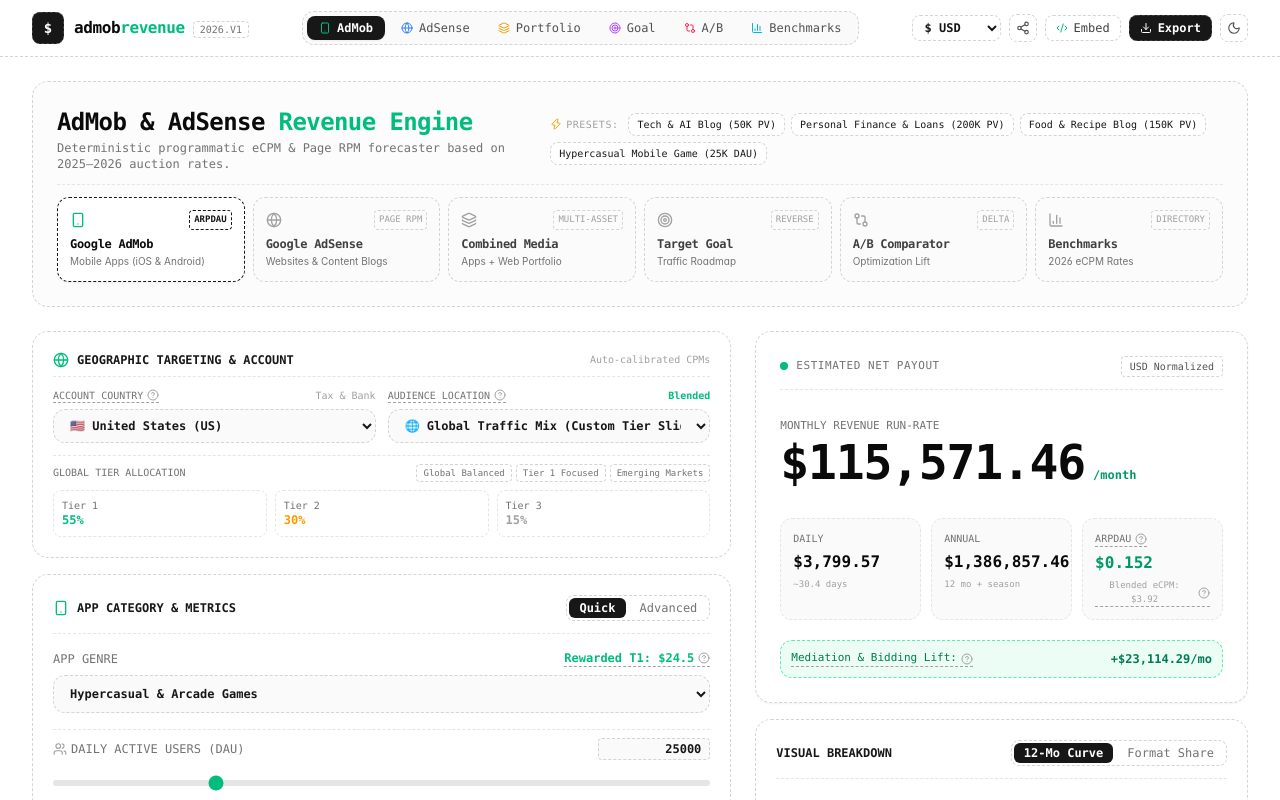
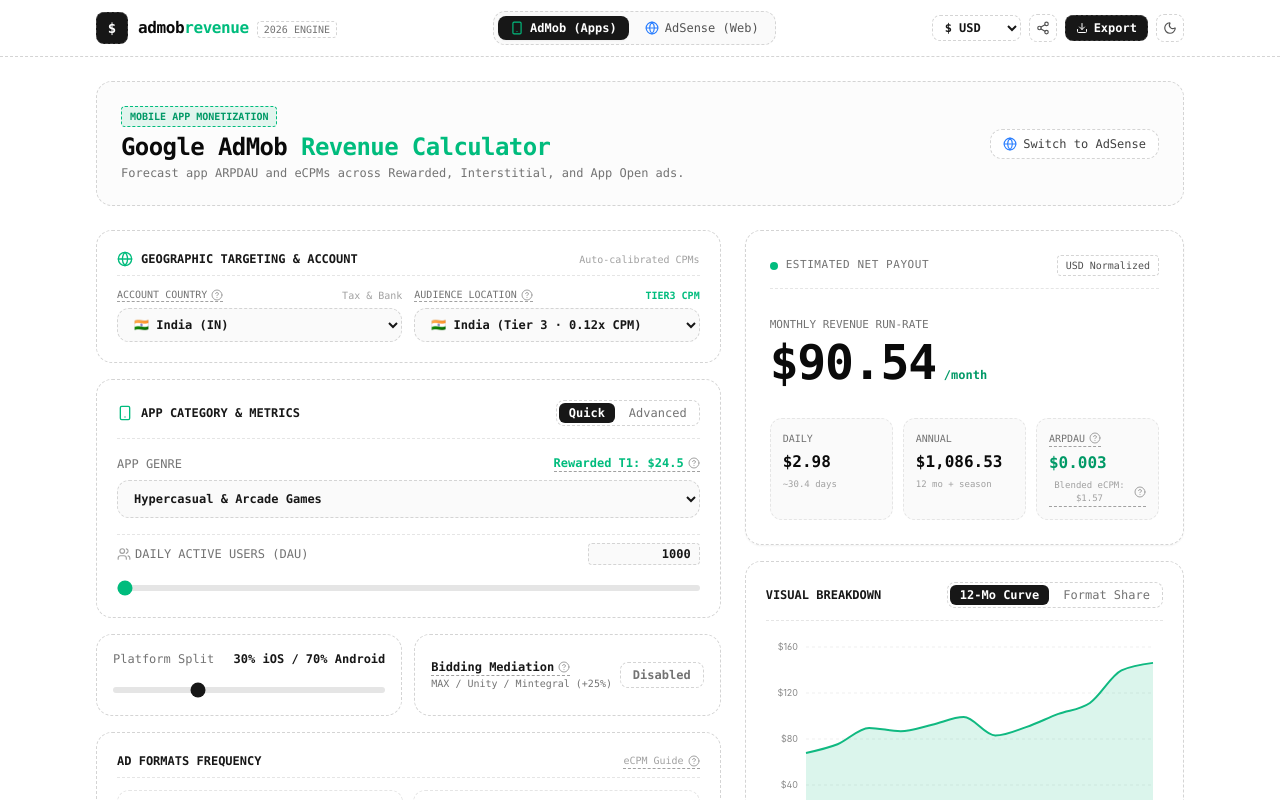
Before and after one commit to sumit-dev06/admobrevenue, a React (Vite) app: page / in a window 1280 px wide. Shown: the top 800 px of the page. Built offline with nearby package versions, Linux system fonts and the light colour scheme.

Commit message:
Streamline website into 2 dedicated pages: Google AdMob and Google AdSense

```diff
--- a/src/App.tsx
+++ b/src/App.tsx
@@ -1,21 +1,14 @@
 import React, { useState, useEffect, useMemo } from "react";
 import {
-  PlatformMode,
   CurrencyCode,
   AdSenseInputs,
   AdMobInputs,
 } from "./types";
 import { calculateAdSenseRevenue, calculateAdMobRevenue } from "./utils/adCalculations";
-import { QUICK_PRESETS } from "./data/presets";
 import { copyShareableLink } from "./utils/export";
 import { Navbar } from "./components/Navbar";
-import { ModeSelector } from "./components/ModeSelector";
 import { AdMobCalculator } from "./components/AdMobCalculator";
 import { AdSenseCalculator } from "./components/AdSenseCalculator";
-import { PortfolioCalculator } from "./components/PortfolioCalculator";
-import { ReverseGoalCalculator } from "./components/ReverseGoalCalculator";
-import { ScenarioComparator } from "./components/ScenarioComparator";
-import { BenchmarksExplorer } from "./components/BenchmarksExplorer";
 import { RevenueSummaryCard } from "./components/RevenueSummaryCard";
 import { RevenueCharts } from "./components/RevenueCharts";
 import { OptimizationTips } from "./components/OptimizationTips";
@@ -29,11 +22,13 @@
 import { Footer } from "./components/Footer";
 import {
   CheckCircle2,
+  Smartphone,
+  Globe,
   Zap,
 } from "lucide-react";
 
 export function App() {
-  // Theme state (Defaults to clean light mode, persists toggle)
+  // Theme state: defaults to clean light mode
   const [isDarkMode, setIsDarkMode] = useState<boolean>(() => {
     if (typeof window !== "undefined") {
       const saved = localStorage.getItem("adrev_theme");
@@ -46,48 +41,52 @@
   // Currency
   const [currency, setCurrency] = useState<CurrencyCode>("USD");
 
-  // Mode (Default to AdMob)
-  const [activeMode, setActiveMode] = useState<PlatformMode>("admob");
+  // Dedicated 2-Page Mode: "admob" (Apps) or "adsense" (Websites)
+  const [activePlatform, setActivePlatform] = useState<"admob" | "adsense">("admob");
 
   // Modals
   const [isEmbedOpen, setIsEmbedOpen] = useState<boolean>(false);
   const [isExportOpen, setIsExportOpen] = useState<boolean>(false);
   const [toastMessage, setToastMessage] = useState<string | null>(null);
 
-  // AdMob Inputs (Default Primary)
+  // AdMob Inputs (Page 1)
   const [adMobInputs, setAdMobInputs] = useState<AdMobInputs>({
     mode: "quick",
-    dau: 25000,
+    dau: 1000,
     categoryId: "hypercasual-games",
-    geoDistribution: { tier1: 55, tier2: 30, tier3: 15 },
-    platformSplit: { ios: 45, android: 55 },
-    sessionsPerUserPerDay: 4.0,
-    sessionDurationMinutes: 5.5,
+    accountCountry: "IN",
+    targetCountry: "IN",
+    geoDistribution: { tier1: 0, tier2: 0, tier3: 100 },
+    platformSplit: { ios: 30, android: 70 },
+    sessionsPerUserPerDay: 3.5,
+    sessionDurationMinutes: 5.0,
     adFormats: {
       rewardedVideo: { enabled: true, impressionsPerUserPerDay: 2.0 },
-      interstitial: { enabled: true, impressionsPerUserPerSession: 1.2 },
-      appOpen: { enabled: true, impressionsPerUserPerDay: 1.5 },
-      rewardedInterstitial: { enabled: true, impressionsPerUserPerDay: 0.5 },
+      interstitial: { enabled: false, impressionsPerUserPerSession: 1.0 },
+      appOpen: { enabled: false, impressionsPerUserPerDay: 1.0 },
+      rewardedInterstitial: { enabled: false, impressionsPerUserPerDay: 0.5 },
       native: { enabled: false, impressionsPerUserPerDay: 0 },
-      banner: { enabled: true, refreshIntervalSeconds: 30, showPerSessionMinutes: 4.0 },
+      banner: { enabled: false, refreshIntervalSeconds: 30, showPerSessionMinutes: 4.0 },
     },
-    hasMediation: true,
+    hasMediation: false,
     fillRate: 95,
     selectedMonth: new Date().getMonth(),
     useSeasonality: true,
   });
 
-  // AdSense Inputs
+  // AdSense Inputs (Page 2)
   const [adSenseInputs, setAdSenseInputs] = useState<AdSenseInputs>({
     mode: "quick",
-    monthlyPageviews: 100000,
+    monthlyPageviews: 50000,
     pagesPerVisit: 1.8,
     categoryId: "tech-software-ai",
-    geoDistribution: { tier1: 70, tier2: 20, tier3: 10 },
-    deviceDistribution: { mobile: 60, desktop: 35, tablet: 5 },
+    accountCountry: "US",
+    targetCountry: "ALL",
+    geoDistribution: { tier1: 60, tier2: 25, tier3: 15 },
+    deviceDistribution: { mobile: 65, desktop: 30, tablet: 5 },
     selectedUnits: {
       leaderboard: 1,
-      inArticle: 3,
+      inArticle: 2,
       sidebar: 1,
       anchorAd: true,
       vignetteAd: true,
@@ -99,7 +98,7 @@
     useSeasonality: true,
   });
 
-  // Apply dark mode class
+  // Apply dark mode class to html root
   useEffect(() => {
     if (isDarkMode) {
       document.documentElement.classList.add("dark");
@@ -110,28 +109,37 @@
     }
   }, [isDarkMode]);
 
-  // URL parameters
+  // Sync URL parameters & history
   useEffect(() => {
     if (typeof window !== "undefined") {
       const searchParams = new URLSearchParams(window.location.search);
+      const pageParam = searchParams.get("page") as "admob" | "adsense";
+      if (pageParam === "admob" || pageParam === "adsense") {
+        setActivePlatform(pageParam);
+      }
       const calcParam = searchParams.get("calc");
-      const modeParam = searchParams.get("mode") as PlatformMode;
-      if (modeParam && ["adsense", "admob", "portfolio", "goal", "compare", "benchmarks"].includes(modeParam)) {
-        setActiveMode(modeParam);
-      }
       if (calcParam) {
         try {
           const parsed = JSON.parse(atob(calcParam));
           if (parsed.adSenseInputs) setAdSenseInputs(parsed.adSenseInputs);
           if (parsed.adMobInputs) setAdMobInputs(parsed.adMobInputs);
-          if (parsed.activeMode) setActiveMode(parsed.activeMode);
-          showToast("Shared calculation configuration loaded!");
+          if (parsed.activePlatform) setActivePlatform(parsed.activePlatform);
+          showToast("Configuration loaded from link!");
         } catch (e) {
-          console.error("Failed to parse shared URL parameters", e);
+          console.error("Failed to parse URL config", e);
         }
       }
     }
   }, []);
+
+  const handlePlatformChange = (p: "admob" | "adsense") => {
+    setActivePlatform(p);
+    if (typeof window !== "undefined") {
+      const url = new URL(window.location.href);
+      url.searchParams.set("page", p);
+      window.history.replaceState({}, "", url.toString());
+    }
+  };
 
   const showToast = (msg: string) => {
     setToastMessage(msg);
@@ -140,12 +148,12 @@
 
   const handleShare = () => {
     const success = copyShareableLink({
-      activeMode,
+      activePlatform,
       adSenseInputs,
       adMobInputs,
     });
     if (success) {
-      showToast("Link copied to clipboard! Share your calculation anywhere.");
+      showToast("Link copied to clipboard!");
     }
   };
 
@@ -153,29 +161,12 @@
   const admobResults = useMemo(() => calculateAdMobRevenue(adMobInputs), [adMobInputs]);
   const adSenseResults = useMemo(() => calculateAdSenseRevenue(adSenseInputs), [adSenseInputs]);
 
-  const applyPreset = (preset: (typeof QUICK_PRESETS)[0]) => {
-    if (preset.type === "adsense") {
-      setActiveMode("adsense");
-      setAdSenseInputs((prev) => ({
-        ...prev,
-        ...preset.params,
-      }));
-    } else {
-      setActiveMode("admob");
-      setAdMobInputs((prev) => ({
-        ...prev,
-        ...preset.params,
-      }));
-    }
-    showToast(`Loaded preset: ${preset.name}`);
-  };
-
   return (
-    <div className="min-h-screen flex flex-col bg-white dark:bg-neutral-950 text-neutral-900 dark:text-neutral-100 selection:bg-neutral-900 selection:text-white dark:selection:bg-white dark:selection:text-neutral-950 font-sans transition-colors duration-200">
+    <div className="min-h-screen flex flex-col bg-white dark:bg-neutral-950 text-neutral-900 dark:text-neutral-100 selection:bg-neutral-900 selection:text-white dark:selection:bg-white dark:selection:text-neutral-950 font-sans transition-colors duration-150">
       {/* Toast Notification */}
       {toastMessage && (
-        <div className="fixed bottom-6 right-6 z-50 flex items-center gap-2 bg-neutral-900 text-white px-4 py-2.5 rounded-xl border border-dashed border-neutral-700 text-xs font-mono font-semibold shadow-xl animate-fade-in">
-          <CheckCircle2 className="w-3.5 h-3.5 text-emerald-400" />
+        <div className="fixed bottom-6 right-6 z-50 flex items-center gap-2 bg-neutral-900 text-white dark:bg-white dark:text-neutral-950 px-4 py-2.5 rounded-xl border border-dashed border-neutral-700 dark:border-neutral-300 text-xs font-mono font-semibold shadow-xl">
+          <CheckCircle2 className="w-3.5 h-3.5 text-emerald-500" />
           <span>{toastMessage}</span>
         </div>
       )}
@@ -189,58 +180,79 @@
         onOpenEmbed={() => setIsEmbedOpen(true)}
         onOpenExport={() => setIsExportOpen(true)}
         onShare={handleShare}
-        activePlatform={activeMode}
-        onPlatformChange={setActiveMode}
+        activePlatform={activePlatform}
+        onPlatformChange={handlePlatformChange}
       />
 
       {/* Main Container */}
-      <main className="flex-1 max-w-7xl w-full mx-auto px-4 sm:px-6 lg:px-8 py-6 space-y-6 pb-28 lg:pb-8">
-        {/* Top Minimalist Header */}
-        <section className="border border-dashed border-neutral-300 dark:border-neutral-800 rounded-2xl p-5 sm:p-6 bg-neutral-50/50 dark:bg-neutral-900/30 space-y-3">
-          <div className="flex flex-col sm:flex-row sm:items-center justify-between gap-3 pb-3 border-b border-dashed border-neutral-200 dark:border-neutral-800">
+      <main className="flex-1 max-w-6xl w-full mx-auto px-4 sm:px-6 lg:px-8 py-6 space-y-6 pb-28 lg:pb-8">
+        {/* Page Banner */}
+        <section className="border border-dashed border-neutral-300 dark:border-neutral-800 rounded-2xl p-5 sm:p-6 bg-neutral-50/50 dark:bg-neutral-900/30">
+          <div className="flex flex-col sm:flex-row sm:items-center justify-between gap-3">
             <div>
+              <div className="flex items-center gap-2 mb-1">
+                {activePlatform === "admob" ? (
+                  <span className="px-2 py-0.5 text-[10px] font-mono font-bold uppercase rounded border border-dashed border-emerald-500 text-emerald-600 dark:text-emerald-400 bg-emerald-500/10">
+                    Mobile App Monetization
+                  </span>
+                ) : (
+                  <span className="px-2 py-0.5 text-[10px] font-mono font-bold uppercase rounded border border-dashed border-blue-500 text-blue-600 dark:text-blue-400 bg-blue-500/10">
+                    Website & Blog Monetization
+                  </span>
+                )}
+              </div>
+
               <h1 className="text-xl sm:text-2xl font-black font-mono tracking-tight text-neutral-950 dark:text-white">
-                AdMob & AdSense <span className="text-emerald-500">Revenue Engine</span>
+                {activePlatform === "admob" ? (
+                  <>
+                    Google AdMob <span className="text-emerald-500">Revenue Calculator</span>
+                  </>
+                ) : (
+                  <>
+                    Google AdSense <span className="text-blue-500">Revenue Calculator</span>
+                  </>
+                )}
               </h1>
               <p className="text-xs text-neutral-500 font-mono mt-0.5">
-                Deterministic programmatic eCPM & Page RPM forecaster based on 2025–2026 auction rates.
+                {activePlatform === "admob"
+                  ? "Forecast app ARPDAU and eCPMs across Rewarded, Interstitial, and App Open ads."
+                  : "Forecast website Page RPM across 26 niches, ad placements, and audience locations."}
               </p>
             </div>
 
-            {/* Quick Presets */}
-            <div className="flex flex-wrap items-center gap-1.5 font-mono text-xs">
-              <span className="text-[10px] text-neutral-400 uppercase tracking-wider mr-1 flex items-center gap-1">
-                <Zap className="w-3 h-3 text-amber-500" /> Presets:
-              </span>
-              {QUICK_PRESETS.slice(0, 4).map((p) => (
+            {/* Quick Switch Button */}
+            <div className="flex items-center gap-2 font-mono text-xs">
               <button
-                  key={p.id}
-                  onClick={() => applyPreset(p)}
-                  className="px-2 py-1 text-[10px] font-medium rounded-lg border border-dashed border-neutral-300 dark:border-neutral-700 hover:border-neutral-900 dark:hover:border-white bg-white dark:bg-neutral-900 transition-colors"
+                onClick={() => handlePlatformChange(activePlatform === "admob" ? "adsense" : "admob")}
+                className="px-3 py-1.5 rounded-xl border border-dashed border-neutral-300 dark:border-neutral-700 hover:border-neutral-900 dark:hover:border-white text-neutral-700 dark:text-neutral-300 flex items-center gap-1.5 transition-colors bg-white dark:bg-neutral-900"
               >
-                  {p.name}
+                {activePlatform === "admob" ? (
+                  <>
+                    <Globe className="w-3.5 h-3.5 text-blue-500" />
+                    <span>Switch to AdSense</span>
+                  </>
+                ) : (
+                  <>
+                    <Smartphone className="w-3.5 h-3.5 text-emerald-500" />
+                    <span>Switch to AdMob</span>
+                  </>
+                )}
               </button>
-              ))}
             </div>
           </div>
-
-          {/* Mode Selector */}
-          <ModeSelector activeMode={activeMode} onSelectMode={setActiveMode} />
         </section>
 
-        {/* Dynamic Calculator Grid */}
+        {/* 2-Column Calculator Grid */}
         <section className="grid grid-cols-1 lg:grid-cols-12 gap-6 items-start">
-          {/* Left Column: Inputs */}
+          {/* Left: Interactive Input Form */}
           <div className="lg:col-span-7 space-y-4">
-            {activeMode === "admob" && (
+            {activePlatform === "admob" ? (
               <AdMobCalculator
                 inputs={adMobInputs}
                 onChange={setAdMobInputs}
                 currency={currency}
               />
-            )}
-
-            {activeMode === "adsense" && (
+            ) : (
               <AdSenseCalculator
                 inputs={adSenseInputs}
                 onChange={setAdSenseInputs}
@@ -248,39 +260,17 @@
               />
             )}
 
-            {activeMode === "portfolio" && (
-              <PortfolioCalculator
-                adsenseResults={adSenseResults}
-                admobResults={admobResults}
-                currency={currency}
-              />
-            )}
-
-            {activeMode === "goal" && (
-              <ReverseGoalCalculator currency={currency} />
-            )}
-
-            {activeMode === "compare" && (
-              <ScenarioComparator currency={currency} />
-            )}
-
-            {activeMode === "benchmarks" && (
-              <BenchmarksExplorer />
-            )}
-
-            {/* Optimization Tips */}
-            {(activeMode === "admob" || activeMode === "adsense") && (
+            {/* Optimization Recommendations */}
             <OptimizationTips
-                platform={activeMode}
+              platform={activePlatform}
               adSenseInputs={adSenseInputs}
               adMobInputs={adMobInputs}
             />
-            )}
           </div>
 
-          {/* Right Column: Results & Charts */}
+          {/* Right: Revenue Dashboard & Visualizers */}
           <div className="lg:col-span-5 space-y-4 sticky top-18">
-            {activeMode === "admob" && (
+            {activePlatform === "admob" ? (
               <>
                 <RevenueSummaryCard
                   type="admob"
@@ -302,9 +292,7 @@
                   currency={currency}
                 />
               </>
-            )}
-
-            {activeMode === "adsense" && (
+            ) : (
               <>
                 <RevenueSummaryCard
                   type="adsense"
@@ -328,21 +316,15 @@
                 />
               </>
             )}
-
-            {(activeMode === "portfolio" || activeMode === "goal" || activeMode === "compare" || activeMode === "benchmarks") && (
-              <FormulaDeepDive />
-            )}
           </div>
         </section>
 
-        {/* Mathematical Proofs */}
-        {(activeMode === "admob" || activeMode === "adsense") && (
+        {/* Mathematical Formulas */}
         <section>
           <FormulaDeepDive />
         </section>
-        )}
 
-        {/* SEO Guide & Reference */}
+        {/* Publisher Guide */}
         <section>
           <ComprehensiveGuide />
         </section>
@@ -363,7 +345,7 @@
       <ExportReportModal
         isOpen={isExportOpen}
         onClose={() => setIsExportOpen(false)}
-        platform={activeMode === "admob" ? "admob" : "adsense"}
+        platform={activePlatform}
         currency={currency}
         adSenseInputs={adSenseInputs}
         adSenseResults={adSenseResults}
@@ -373,17 +355,17 @@
 
       {/* Mobile Floating Sticky Bar */}
       <MobileStickyBar
-        activeMode={activeMode}
+        activeMode={activePlatform}
         currency={currency}
         monthlyRevenue={
-          activeMode === "admob"
-            ? admobResults.monthlyRevenue
-            : activeMode === "portfolio"
-            ? adSenseResults.monthlyRevenue * 2 + admobResults.monthlyRevenue
-            : adSenseResults.monthlyRevenue
+          activePlatform === "admob" ? admobResults.monthlyRevenue : adSenseResults.monthlyRevenue
         }
-        rateLabel={activeMode === "admob" ? "ARPDAU" : "Page RPM"}
-        rateValue={activeMode === "admob" ? `$${admobResults.arpdau}` : `$${adSenseResults.pageRpm}`}
+        rateLabel={activePlatform === "admob" ? "ARPDAU" : "Page RPM"}
+        rateValue={
+          activePlatform === "admob"
+            ? `$${admobResults.arpdau}`
+            : `$${adSenseResults.pageRpm}`
+        }
         onOpenExport={() => setIsExportOpen(true)}
         onOpenEmbed={() => setIsEmbedOpen(true)}
         onShare={handleShare}
--- a/src/components/Navbar.tsx
+++ b/src/components/Navbar.tsx
@@ -2,17 +2,13 @@
 import { CurrencyCode } from "../types";
 import { CURRENCIES } from "../data/geoTiers";
 import {
+  Smartphone,
   Globe,
-  Smartphone,
-  Layers,
-  Target,
-  GitCompare,
-  BarChart3,
   Moon,
   Sun,
-  Code2,
   Download,
   Share2,
+  Code2,
 } from "lucide-react";
 
 interface NavbarProps {
@@ -23,8 +19,8 @@
   onOpenEmbed: () => void;
   onOpenExport: () => void;
   onShare: () => void;
-  activePlatform: string;
-  onPlatformChange: (p: any) => void;
+  activePlatform: "admob" | "adsense";
+  onPlatformChange: (p: "admob" | "adsense") => void;
 }
 
 export const Navbar: React.FC<NavbarProps> = ({
@@ -40,7 +36,7 @@
 }) => {
   return (
     <header className="sticky top-0 z-50 w-full border-b border-dashed border-neutral-300 dark:border-neutral-800 bg-white/95 dark:bg-neutral-950/95 backdrop-blur-md transition-colors">
-      <div className="max-w-7xl mx-auto px-4 sm:px-6 lg:px-8">
+      <div className="max-w-6xl mx-auto px-4 sm:px-6 lg:px-8">
         <div className="flex items-center justify-between h-14">
           {/* Brand */}
           <div
@@ -55,13 +51,13 @@
                 admob<span className="text-emerald-500">revenue</span>
               </span>
               <span className="hidden sm:inline-block px-1.5 py-0.2 text-[10px] font-mono uppercase rounded border border-dashed border-neutral-300 dark:border-neutral-700 text-neutral-500">
-                2026.v1
+                2026 Engine
               </span>
             </div>
           </div>
 
-          {/* Quick Nav Links */}
-          <nav className="hidden md:flex items-center gap-1 border border-dashed border-neutral-300 dark:border-neutral-800 p-1 rounded-xl bg-neutral-50 dark:bg-neutral-900/60 text-xs font-mono">
+          {/* Dedicated 2-Page Nav Switcher */}
+          <nav className="flex items-center gap-1 border border-dashed border-neutral-300 dark:border-neutral-800 p-1 rounded-xl bg-neutral-50 dark:bg-neutral-900/60 text-xs font-mono">
             <button
               onClick={() => onPlatformChange("admob")}
               className={
@@ -71,8 +67,8 @@
                   : "text-neutral-600 dark:text-neutral-400 hover:text-neutral-950 dark:hover:text-white")
               }
             >
-              <Smartphone className="w-3 h-3 text-emerald-500" />
-              AdMob
+              <Smartphone className="w-3.5 h-3.5 text-emerald-500" />
+              <span>AdMob (Apps)</span>
             </button>
             <button
               onClick={() => onPlatformChange("adsense")}
@@ -83,56 +79,8 @@
                   : "text-neutral-600 dark:text-neutral-400 hover:text-neutral-950 dark:hover:text-white")
               }
             >
-              <Globe className="w-3 h-3 text-blue-500" />
-              AdSense
-            </button>
-            <button
-              onClick={() => onPlatformChange("portfolio")}
-              className={
-                "flex items-center gap-1.5 px-3 py-1 rounded-lg transition-all " +
-                (activePlatform === "portfolio"
-                  ? "bg-neutral-900 text-white dark:bg-white dark:text-neutral-950 font-bold shadow-xs"
-                  : "text-neutral-600 dark:text-neutral-400 hover:text-neutral-950 dark:hover:text-white")
-              }
-            >
-              <Layers className="w-3 h-3 text-amber-500" />
-              Portfolio
-            </button>
-            <button
-              onClick={() => onPlatformChange("goal")}
-              className={
-                "flex items-center gap-1.5 px-3 py-1 rounded-lg transition-all " +
-                (activePlatform === "goal"
-                  ? "bg-neutral-900 text-white dark:bg-white dark:text-neutral-950 font-bold shadow-xs"
-                  : "text-neutral-600 dark:text-neutral-400 hover:text-neutral-950 dark:hover:text-white")
-              }
-            >
-              <Target className="w-3 h-3 text-purple-500" />
-              Goal
-            </button>
-            <button
-              onClick={() => onPlatformChange("compare")}
-              className={
-                "flex items-center gap-1.5 px-3 py-1 rounded-lg transition-all " +
-                (activePlatform === "compare"
-                  ? "bg-neutral-900 text-white dark:bg-white dark:text-neutral-950 font-bold shadow-xs"
-                  : "text-neutral-600 dark:text-neutral-400 hover:text-neutral-950 dark:hover:text-white")
-              }
-            >
-              <GitCompare className="w-3 h-3 text-rose-500" />
-              A/B
-            </button>
-            <button
-              onClick={() => onPlatformChange("benchmarks")}
-              className={
-                "flex items-center gap-1.5 px-3 py-1 rounded-lg transition-all " +
-                (activePlatform === "benchmarks"
-                  ? "bg-neutral-900 text-white dark:bg-white dark:text-neutral-950 font-bold shadow-xs"
-                  : "text-neutral-600 dark:text-neutral-400 hover:text-neutral-950 dark:hover:text-white")
-              }
-            >
-              <BarChart3 className="w-3 h-3 text-cyan-500" />
-              Benchmarks
+              <Globe className="w-3.5 h-3.5 text-blue-500" />
+              <span>AdSense (Web)</span>
             </button>
           </nav>
 
@@ -155,18 +103,9 @@
             <button
               onClick={onShare}
               className="p-1.5 text-neutral-600 dark:text-neutral-400 hover:text-neutral-950 dark:hover:text-white border border-dashed border-neutral-300 dark:border-neutral-800 rounded-lg hover:bg-neutral-100 dark:hover:bg-neutral-900 transition-colors"
-              title="Share Calculation"
+              title="Share Link"
             >
               <Share2 className="w-3.5 h-3.5" />
-            </button>
-
-            {/* Embed */}
-            <button
-              onClick={onOpenEmbed}
-              className="hidden sm:flex items-center gap-1.5 px-2.5 py-1 text-xs font-mono font-medium text-neutral-700 dark:text-neutral-300 border border-dashed border-neutral-300 dark:border-neutral-800 rounded-lg hover:bg-neutral-100 dark:hover:bg-neutral-900 transition-colors"
-            >
-              <Code2 className="w-3 h-3 text-emerald-500" />
-              <span>Embed</span>
             </button>
 
             {/* Export */}
```
Lines whose indentation alone changed are shown as unchanged.
